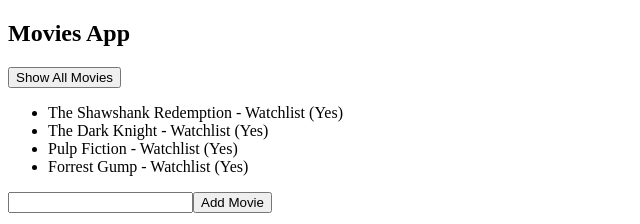
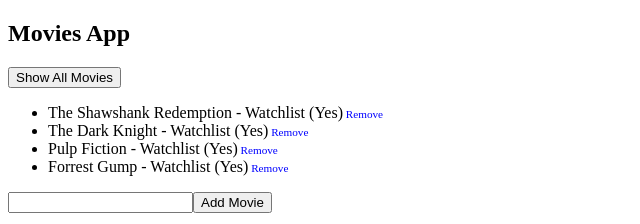
Before and after one commit to serhat-bca/p2_ch2_26, a React (Vite) app in the folder movies/: page / in a window 1280 px wide. Shown: the top 224 px of the page, without its empty margins (0-640 px from the left). Built offline with nearby package versions, Linux system fonts and the light colour scheme.

Commit message:
add remove from watchlist buttons added.

```diff
--- a/movies/src/components/Movie.jsx
+++ b/movies/src/components/Movie.jsx
@@ -1,6 +1,12 @@
 const Movie = ({ movie }) => (
   <li>
     {movie.title} - Watchlist ({movie.watchlist ? "Yes" : "No"})
+    <span
+      style={{ fontSize: "0.7rem", color: "blue", cursor: "pointer" }}
+      onClick={() => console.log("Clicked")}
+    >
+      {movie.watchlist ? " Remove" : " Add"}
+    </span>
   </li>
 );
 export default Movie;
```
